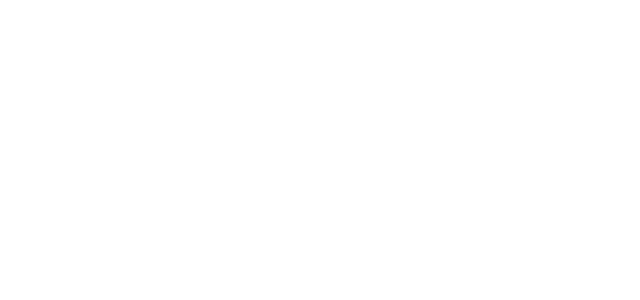
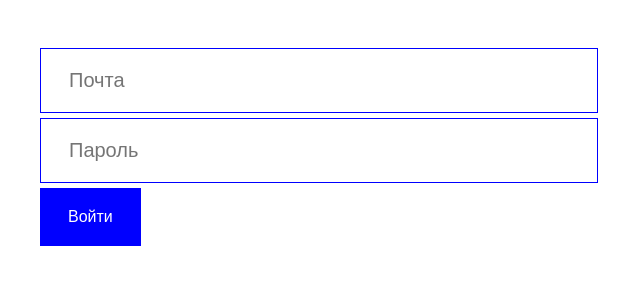
Before and after one commit to Az212At/registration, a Vue app: page /#/ in a window 1280 px wide. Shown: the top 300 px of the page, without its empty margins (0-640 px from the left). Built offline with nearby package versions, Linux system fonts and the light colour scheme.

Commit message:
first commit

```diff
--- a/src/components/buttonRegistration.vue
+++ b/src/components/buttonRegistration.vue
@@ -1,6 +1,6 @@
 <script>
 export default {
-  name: "button",
+  name: "ButtonRegistration",
 };
 </script>
 
@@ -10,7 +10,7 @@ export default {
   </div>
 </template>
 
-<style lang="scss" scoped>
+<style lang="css" scoped>
 .button {
 }
 .btn {
--- a/src/components/inputBoxEmail.vue
+++ b/src/components/inputBoxEmail.vue
@@ -1,6 +1,6 @@
 <script>
 export default {
-  name: "inputBoxEmail",
+  name: "InputBoxEmail",
 };
 </script>
 
@@ -10,7 +10,7 @@ export default {
   </div>
 </template>
 
-<style lang="scss" scoped>
+<style lang="css" scoped>
 .input-box-email {
 }
 .input-field {
--- a/src/components/inputBoxPassword.vue
+++ b/src/components/inputBoxPassword.vue
@@ -1,6 +1,6 @@
 <script>
 export default {
-  name: "inputBoxPassword",
+  name: "InputBoxPassword",
 };
 </script>
 
@@ -10,7 +10,7 @@ export default {
   </div>
 </template>
 
-<style lang="scss" scoped>
+<style lang="css" scoped>
 .input-box-password {
 }
 .input-field {
--- a/src/components/myHome.vue
+++ b/src/components/myHome.vue
@@ -1,6 +1,6 @@
 <script>
 export default {
-  name: "myHome",
+  name: "MyHome",
 };
 </script>
 
@@ -10,7 +10,7 @@ export default {
   </div>
 </template>
 
-<style lang="scss" scoped>
+<style lang="css" scoped>
 .my-home {
 }
 </style>
--- a/src/components/myRegistration.vue
+++ b/src/components/myRegistration.vue
@@ -4,20 +4,22 @@ import inputBoxPassword from "./inputBoxPassword.vue";
 import buttonRegistration from "./buttonRegistration.vue";
 
 export default {
+  name: "MyRegistration",
+
   components: {
-    inputBoxEmail,
-    inputBoxPassword,
-    buttonRegistration,
+    InputBoxEmail: inputBoxEmail,
+    InputBoxPassword: inputBoxPassword,
+    ButtonRegistration: buttonRegistration,
   },
 };
 </script>
 
 <template>
   <div class="container">
-    <form class="form" id="registration-form">
-      <input-box-email></input-box-email>
-      <input-box-password></input-box-password>
-      <buttonRegistration></buttonRegistration>
+    <form id="registration-form" class="form">
+      <InputBoxEmail></InputBoxEmail>
+      <InputBoxPassword></InputBoxPassword>
+      <ButtonRegistration></ButtonRegistration>
     </form>
   </div>
 </template>
--- a/src/router/index.js
+++ b/src/router/index.js
@@ -1,8 +1,8 @@
 import { createRouter, createWebHashHistory } from "vue-router";
 import MainLayout from "../layouts/MainLayout.vue";
+import myRegistration from "../components/myRegistration.vue";
 
-let router;
-router = createRouter({
+const router = createRouter({
   history: createWebHashHistory(import.meta.env.BASE_URL),
   routes: [
     {
@@ -11,9 +11,9 @@ router = createRouter({
       component: MainLayout,
       children: [
         {
-          path: "/myRegistration",
+          path: "",
           name: "myRegistration",
-          component: () => import("@/views/MyRegistrationView.vue"),
+          component: myRegistration,
         },
         {
           path: "/myHome",
```
